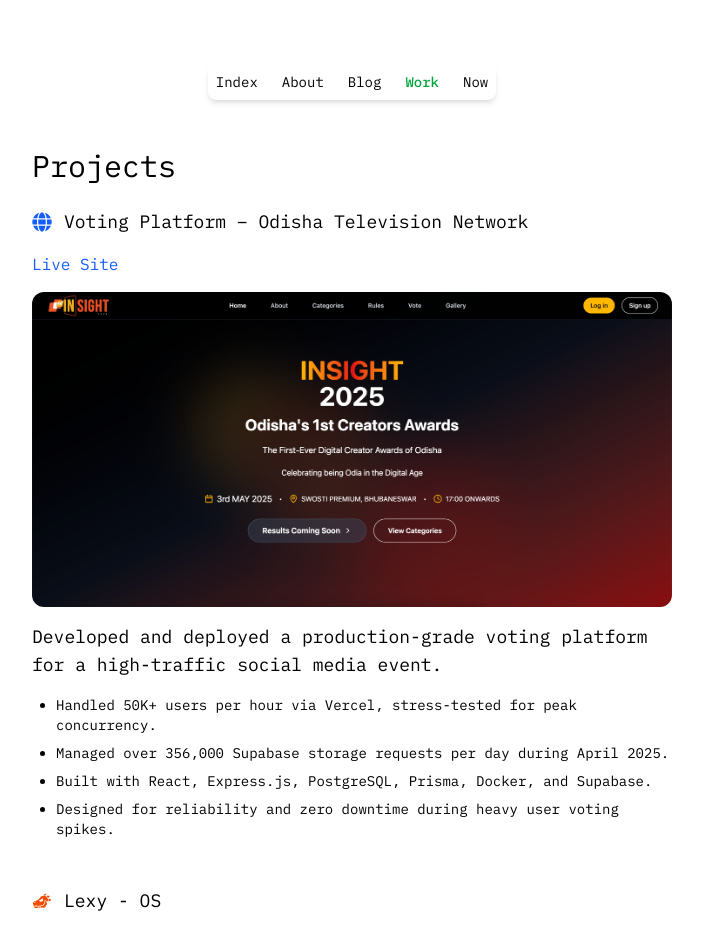
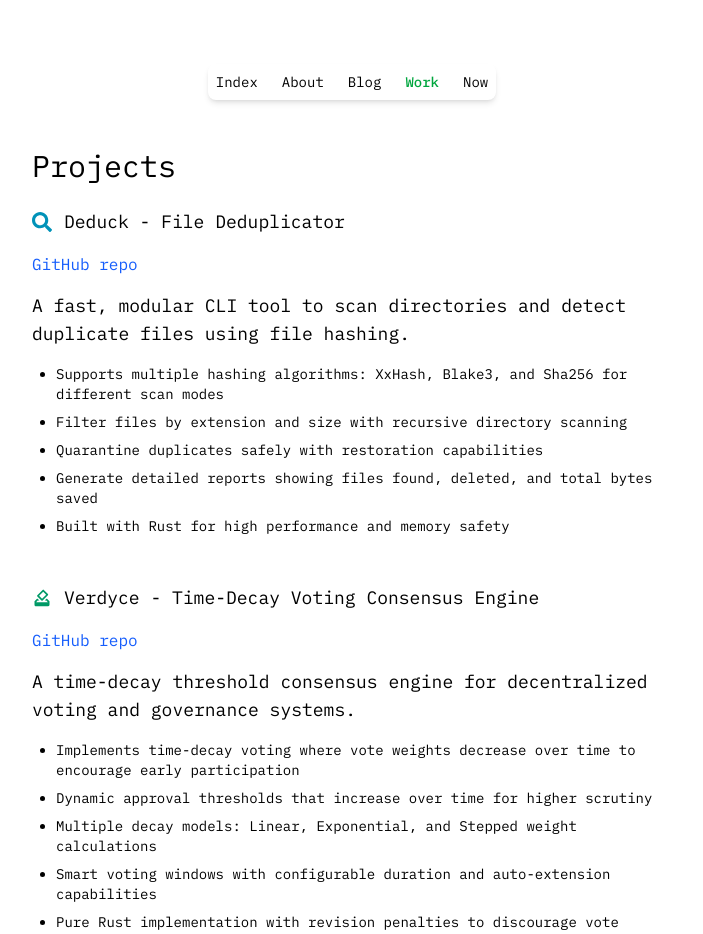
Before and after one commit to Yuvraj-cyborg/meweb, a Next.js app: page /work in a window 1280 px wide. Shown: the top 934 px of the page, without its empty margins (288-991 px from the left). Built offline with nearby package versions, Linux system fonts and the light colour scheme; no server answers.

Commit message:
feat: work updated

```diff
--- a/src/app/page.tsx
+++ b/src/app/page.tsx
@@ -46,7 +46,7 @@
           <Coffee size={16} />
           Buymecoffee
         </a>
-        <a href="https://x.com/YuvrajBiswal3" className="inline-flex items-center px-4 py-1 border rounded hover:bg-gray-50 text-sm gap-2">
+        <a href="https://x.com/yuvicodes" className="inline-flex items-center px-4 py-1 border rounded hover:bg-gray-50 text-sm gap-2">
           <Twitter size={16} />
           Twitter
         </a>
--- a/src/app/work/page.tsx
+++ b/src/app/work/page.tsx
@@ -1,8 +1,9 @@
 import React from 'react';
 import Link from 'next/link';
 import Image from 'next/image';
-import { FaGlobe, FaDatabase, FaGamepad, FaGraduationCap, FaYoutube } from 'react-icons/fa';
+import { FaGlobe, FaDatabase, FaGamepad, FaGraduationCap, FaYoutube, FaSearch, FaCog } from 'react-icons/fa';
 import { GiDragonHead } from 'react-icons/gi';
+import { MdHowToVote } from 'react-icons/md';
 
 interface Project {
   title: string;
@@ -15,6 +16,32 @@
 }
 
 const projects: Project[] = [
+  {
+    title: "Deduck - File Deduplicator",
+    repoUrl: "https://github.com/Yuvraj-cyborg/deduck",
+    description: "A fast, modular CLI tool to scan directories and detect duplicate files using file hashing.",
+    logo: <FaSearch className="text-cyan-600" />,
+    details: [
+      "Supports multiple hashing algorithms: XxHash, Blake3, and Sha256 for different scan modes",
+      "Filter files by extension and size with recursive directory scanning",
+      "Quarantine duplicates safely with restoration capabilities",
+      "Generate detailed reports showing files found, deleted, and total bytes saved",
+      "Built with Rust for high performance and memory safety"
+    ]
+  },
+  {
+    title: "Verdyce - Time-Decay Voting Consensus Engine",
+    repoUrl: "https://github.com/Yuvraj-cyborg/verdyce",
+    description: "A time-decay threshold consensus engine for decentralized voting and governance systems.",
+    logo: <MdHowToVote className="text-emerald-600" />,
+    details: [
+      "Implements time-decay voting where vote weights decrease over time to encourage early participation",
+      "Dynamic approval thresholds that increase over time for higher scrutiny",
+      "Multiple decay models: Linear, Exponential, and Stepped weight calculations",
+      "Smart voting windows with configurable duration and auto-extension capabilities",
+      "Pure Rust implementation with revision penalties to discourage vote manipulation"
+    ]
+  },
   {
     title: "Voting Platform – Odisha Television Network",
     liveUrl: "https://www.otvinsight.com",
```
